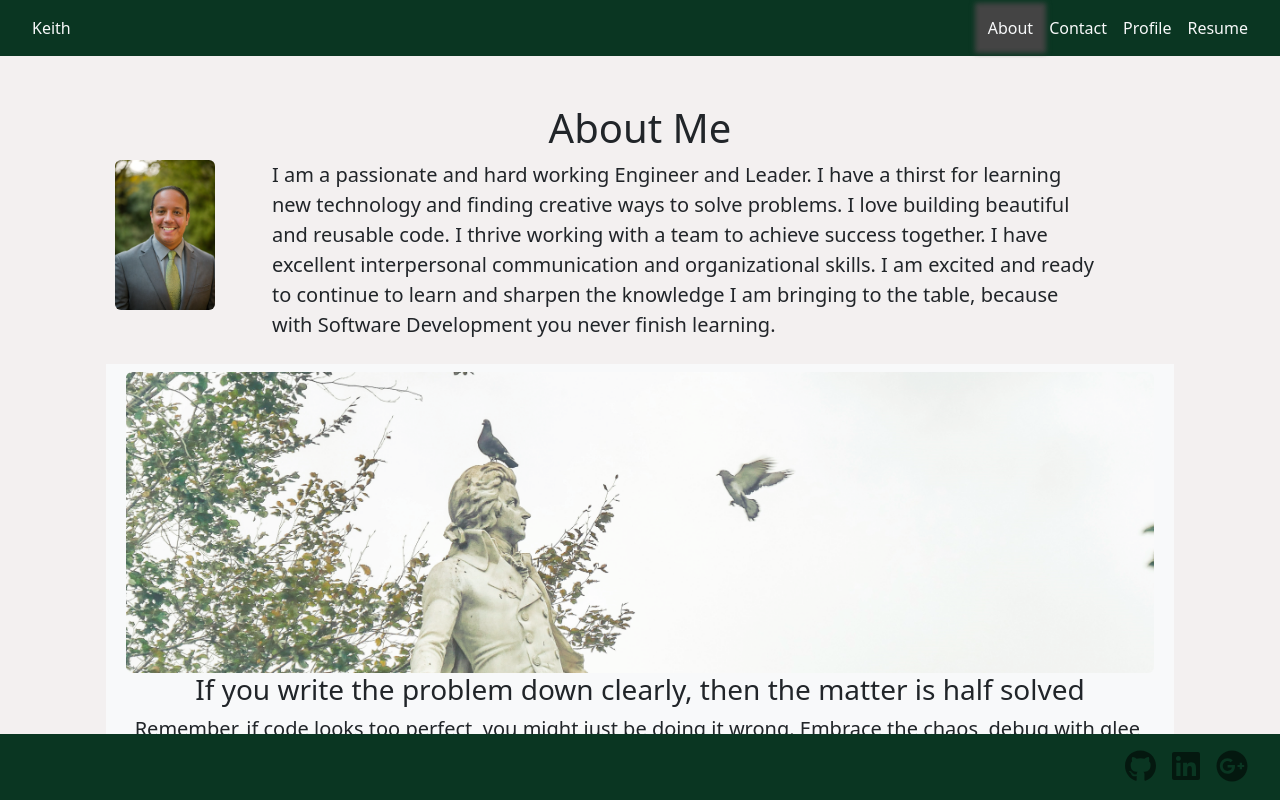
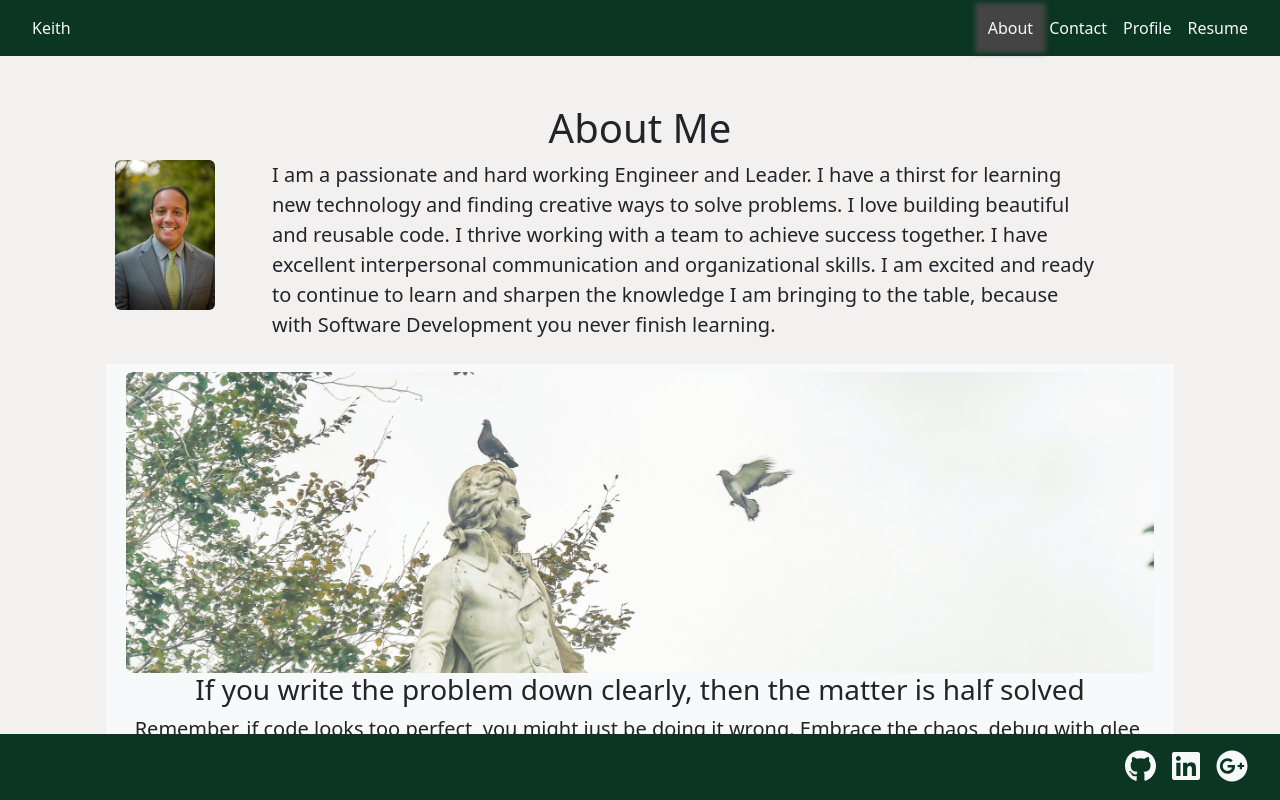
Before and after one commit to keithamadeus/Keiths-React-Symphony, a React (Vite) app: page / in a window 1280 px wide. Built offline with nearby package versions, Linux system fonts and the light colour scheme.

Commit message:
Fix footer links

```diff
--- a/src/components/Footer.jsx
+++ b/src/components/Footer.jsx
@@ -6,9 +6,9 @@ export default function Footer(props) {
       <nav className="navbar navbar-expand-md fixed-bottom">
         <div className="collapse navbar-collapse justify-content-end px-4">
           <ul className="navbar-nav">
-            <a className="nav-link" href="https://github.com/keithamadeus" target="_blank"><FontAwesomeIcon size="2x" icon={["fab", "github"]} /></a>
-            <a className="nav-link" href="https://www.linkedin.com/in/keith-a-williams-7841b022/" target="_blank"><FontAwesomeIcon size="2x" icon={["fab", "linkedin"]} /></a>
-            <a className="nav-link" href="mailto: keith.amadeus.williams@gmail.com" target="_blank"><FontAwesomeIcon size="2x" icon={["fab", "google-plus"]} /></a>
+            <a className="nav-link text-light" href="https://github.com/keithamadeus" target="_blank"><FontAwesomeIcon size="2x" icon={["fab", "github"]} /></a>
+            <a className="nav-link text-light" href="https://www.linkedin.com/in/keith-a-williams-7841b022/" target="_blank"><FontAwesomeIcon size="2x" icon={["fab", "linkedin"]} /></a>
+            <a className="nav-link text-light" href="mailto: keith.amadeus.williams@gmail.com" target="_blank"><FontAwesomeIcon size="2x" icon={["fab", "google-plus"]} /></a>
           </ul>
         </div>
       </nav>
```
